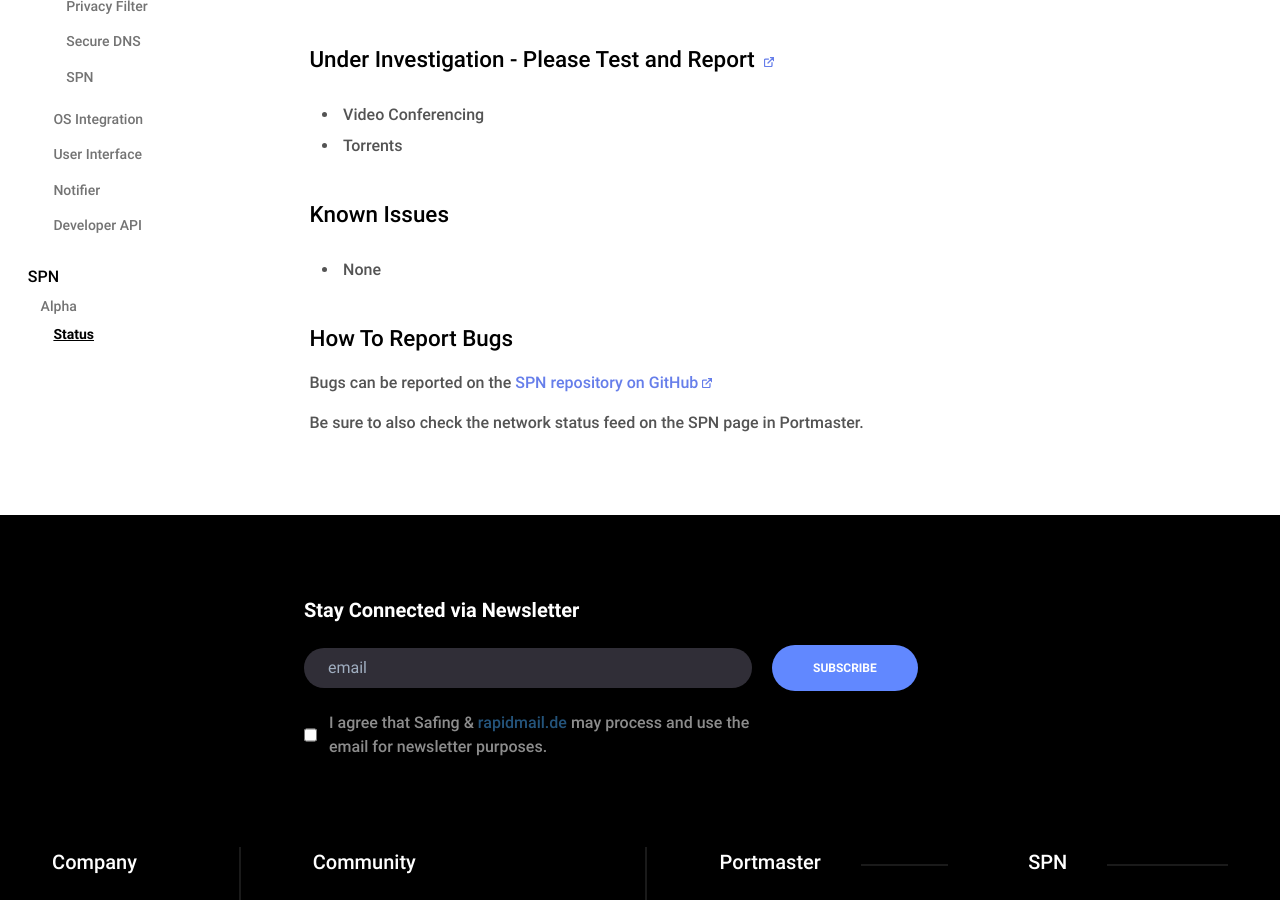
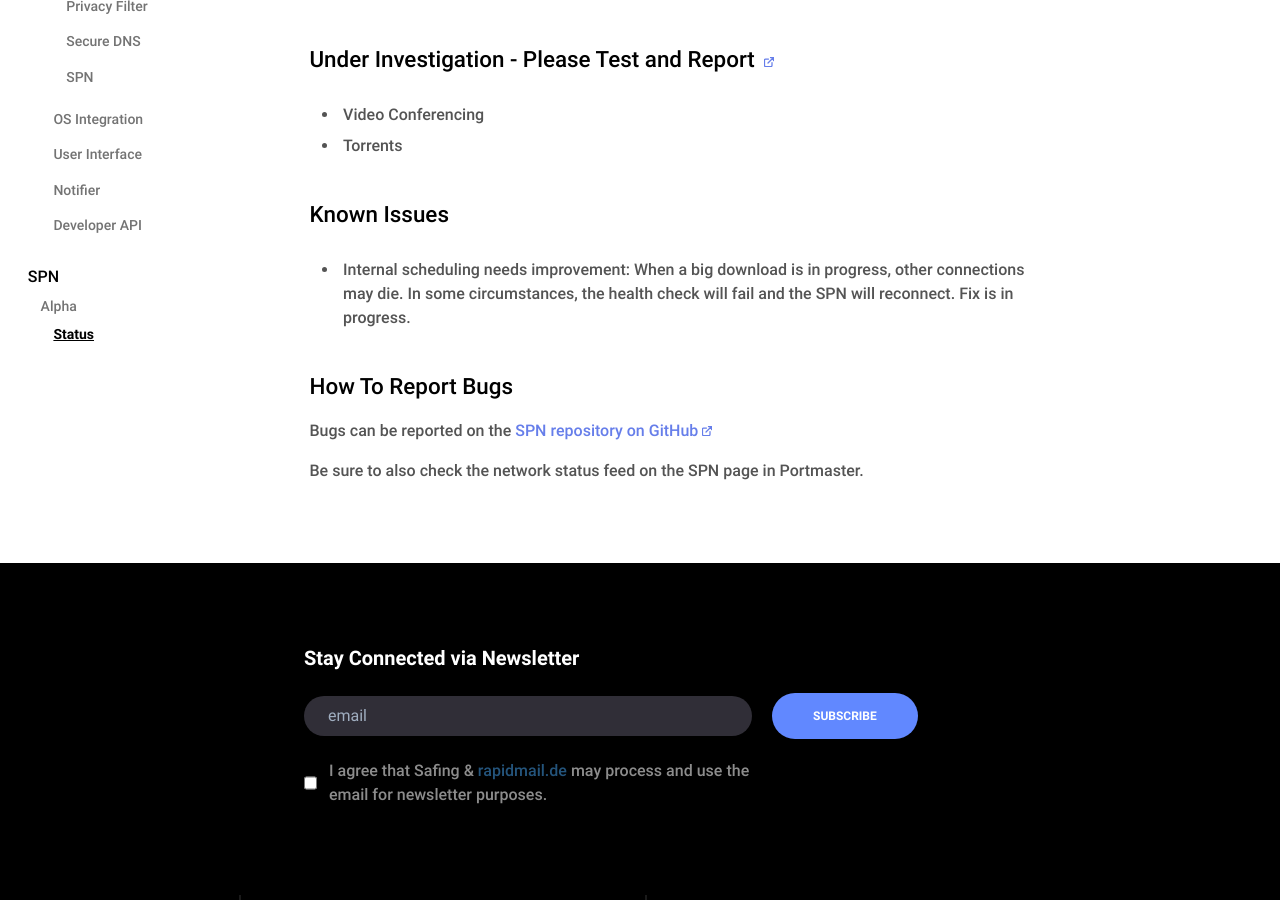
Before and after one commit to safing/docs, a Jekyll site: the page built from spn/alpha/status.md, in a window 1280 px wide and 900 px high, scrolled down 859 px. Built offline with Jekyll 4.4.1, drawn with Linux system fonts in a browser that asks for light colours.

Commit message:
Update SPN status

```diff
--- a/spn/alpha/status.md
+++ b/spn/alpha/status.md
@@ -37,7 +37,7 @@ redirect_from:
 
 ### Known Issues
 
-- None
+- Internal scheduling needs improvement: When a big download is in progress, other connections may die. In some circumstances, the health check will fail and the SPN will reconnect. Fix is in progress.
 
 ### How To Report Bugs
 
```
